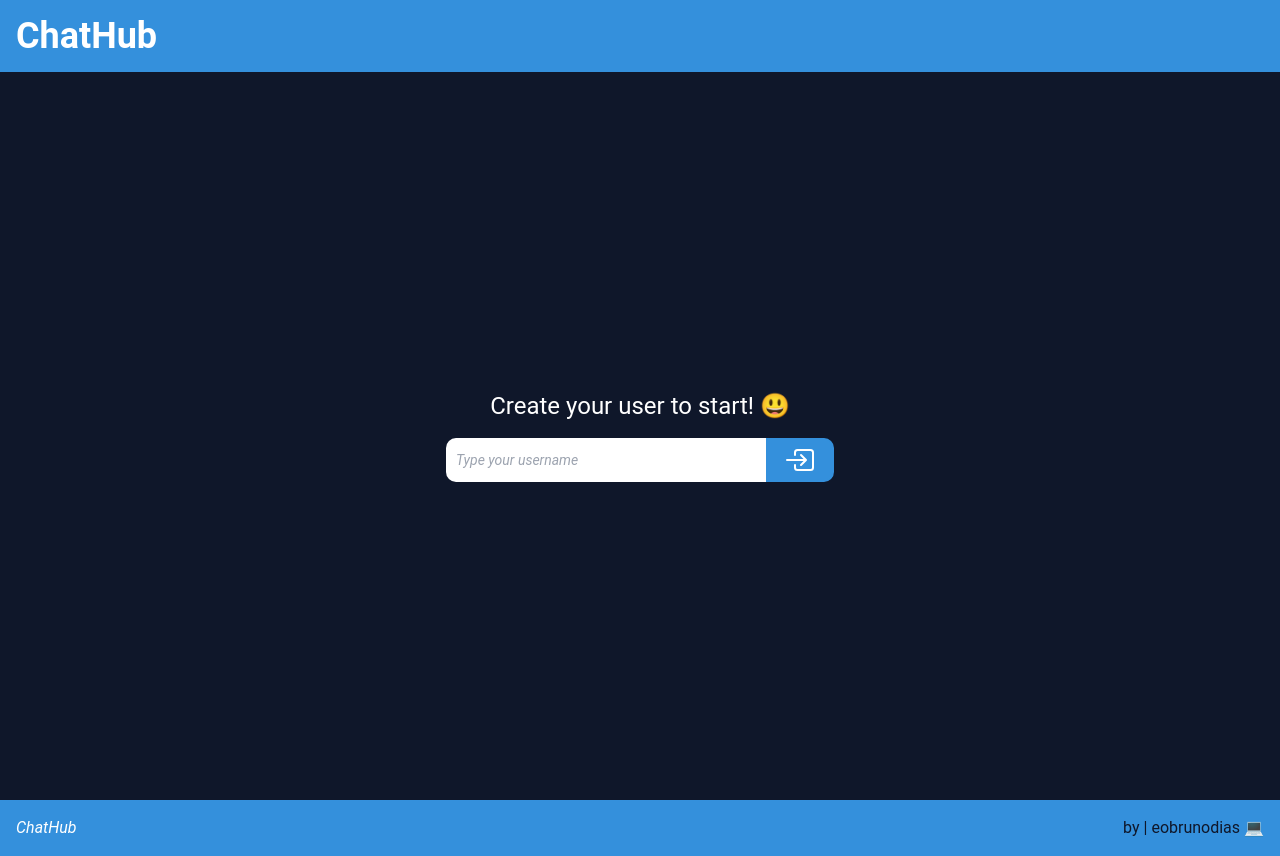
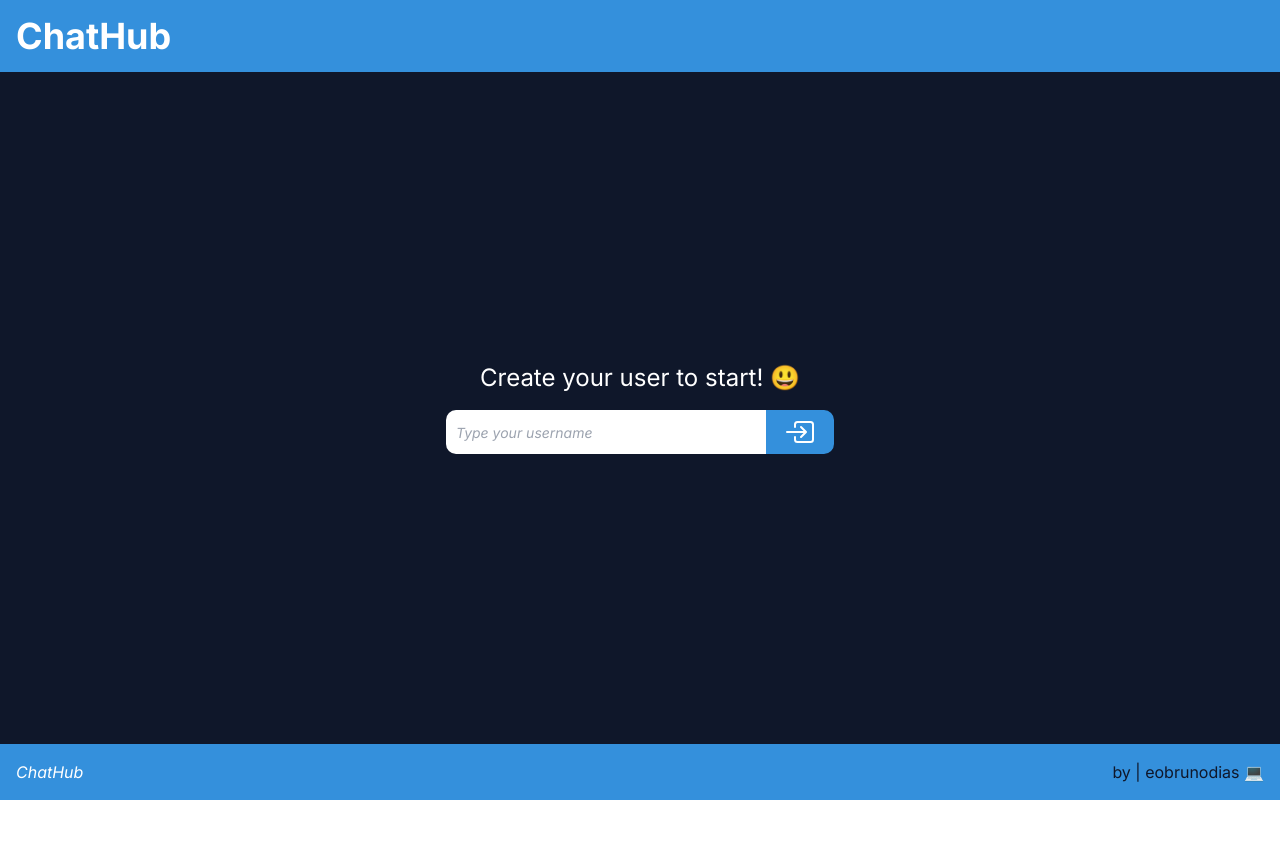
Before and after one commit to eobrunodias/chathub, a React (Vite) app in the folder fe/: page / in a window 1280 px wide. After the commit the page ends 800 px from the top, so only its background shows below. Built offline with nearby package versions, Linux system fonts and the light colour scheme; no server answers.

Commit message:
style: change style

```diff
--- a/fe/src/index.css
+++ b/fe/src/index.css
@@ -6,7 +6,7 @@
   padding: 0;
   margin: 0;
   box-sizing: border-box;
-  font-family: "Roboto", sans-serif;
+  font-family: "Inter", sans-serif;
 }
 
 .input-text {
--- a/fe/tailwind.config.ts
+++ b/fe/tailwind.config.ts
@@ -5,7 +5,7 @@ const config: Config = {
   theme: {
     extend: {
       minHeight: {
-        "screen-minus-header": "calc(100vh - 72px)",
+        "screen-minus-header": "calc(100vh - (72px + 56px))",
       },
       colors: {
         primary: "#3490dc",
```
